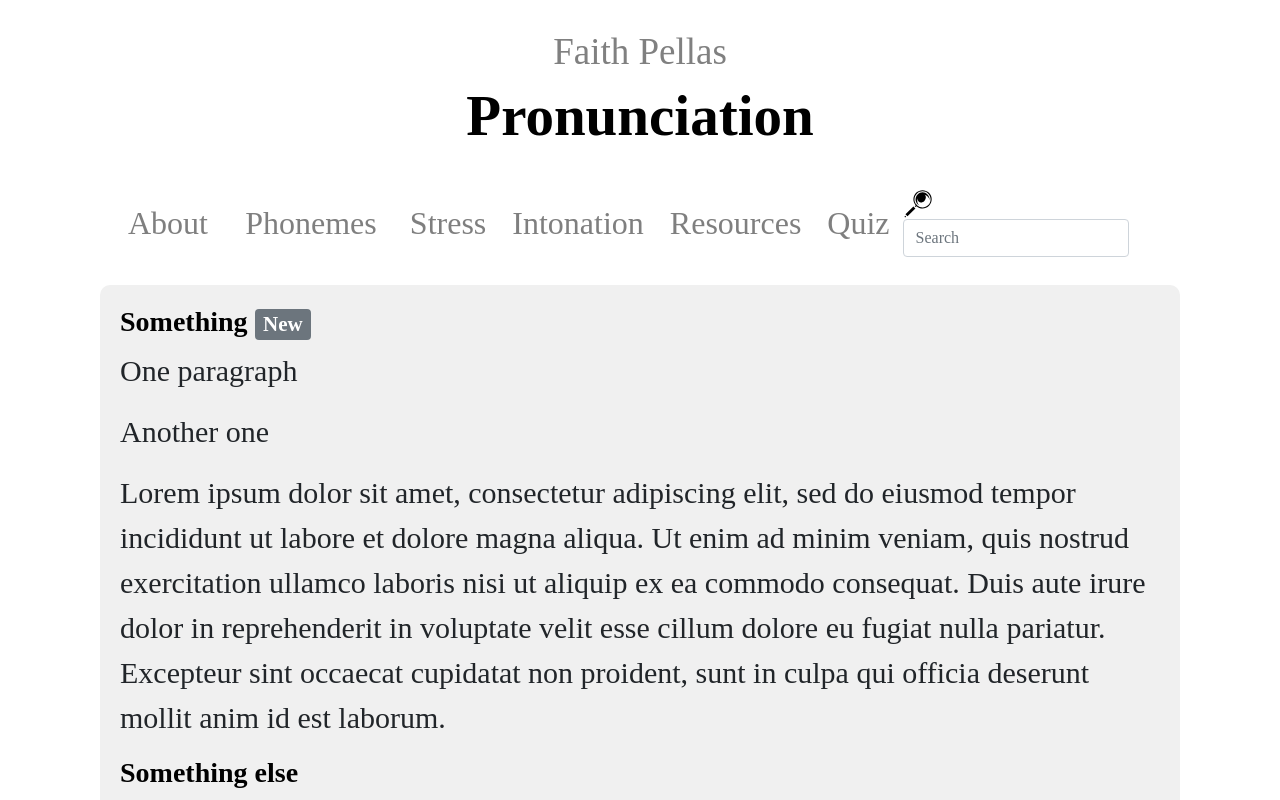
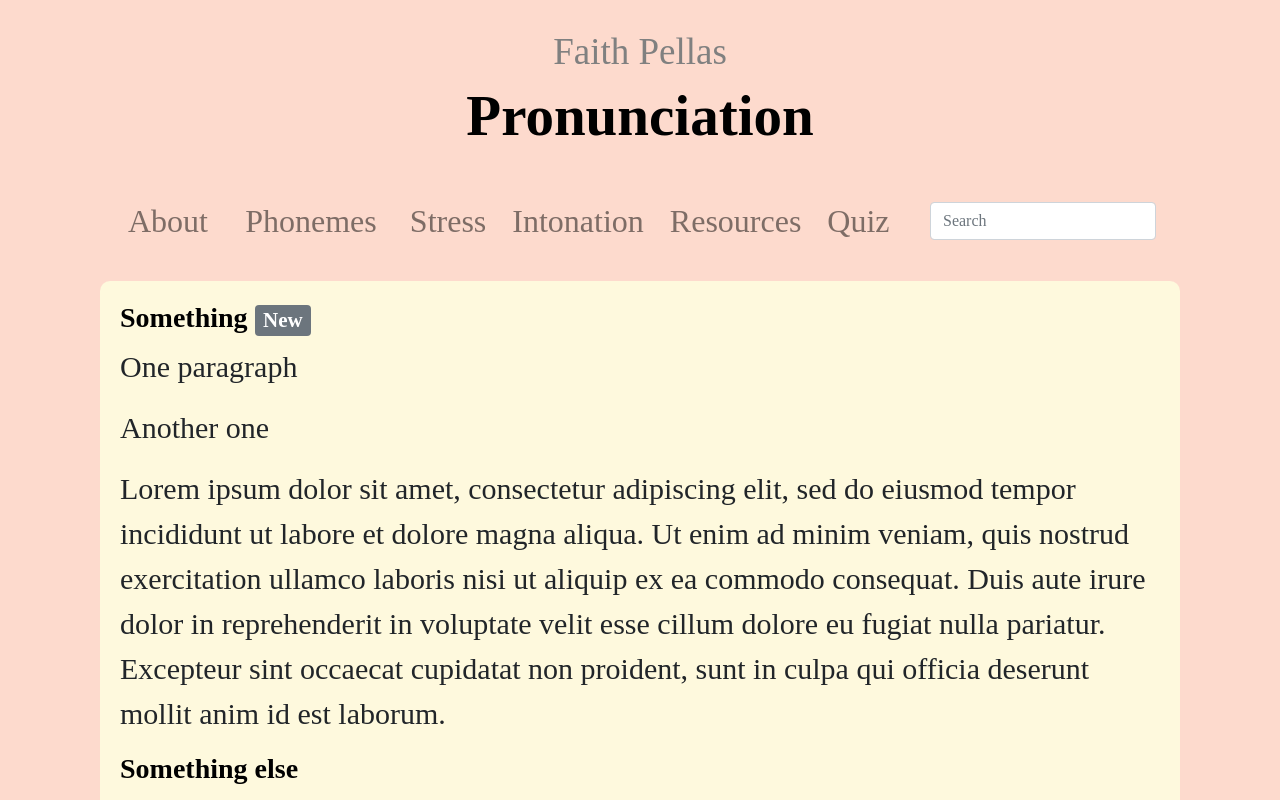
Before and after one commit to sebranly/sebranly.github.io, a React (Create React App) app: page / in a window 1280 px wide. Shown: the top 800 px of the page. Built offline with nearby package versions, Linux system fonts and the light colour scheme; a web font is replaced by a local one.

Commit message:
feat: change colors

```diff
--- a/src/App.css
+++ b/src/App.css
@@ -237,7 +237,7 @@ tr:nth-child(even) {
 }
 
 .body {
-  background-color: #f0f0f0;
+  background-color: #fef9dd;
   padding: 20px;
   margin-top: 20px;
   border-radius: 10px;
--- a/src/App.tsx
+++ b/src/App.tsx
@@ -11,7 +11,6 @@ import Dropdown from "react-bootstrap/Dropdown";
 import Badge from "react-bootstrap/Badge";
 import { quiz } from "./quiz";
 import Quiz from "react-quiz-component";
-import { GiMagnifyingGlass } from "react-icons/gi";
 import {
   rColoredVowels,
   longVowels,
@@ -316,6 +315,7 @@ const App = () => {
       <Helmet>
         <title>Faith Pellas</title>
         <link rel="canonical" href="https://sebranly.github.io/" />
+        <style>{"body { background-color: #FDDACD; }"}</style>
       </Helmet>
       <div className="main">
         <h1 className="h1-title">Faith Pellas</h1>
@@ -437,7 +437,6 @@ const App = () => {
             </Nav.Link>
           </Nav>
           <Form inline>
-            <GiMagnifyingGlass className="mag" />
             <FormControl type="text" placeholder="Search" className="mr-sm-2" />
           </Form>
         </Navbar>
--- a/src/phonemes.ts
+++ b/src/phonemes.ts
@@ -81,3 +81,8 @@ export const diphthongs = [
   ],
   ["/aʊ/", "", "c<u>ow</u>, n<u>ow</u>, <u>ou</u>ch, w<u>ow</u>, <u>gow</u>n"],
 ];
+
+export const consonants = [
+  ["/p/", "p, pp", "pen, upper, puppy, grape, happy"],
+  ["/b/", "b, bb", "big, hobby, bee, library, cab"],
+];
```
